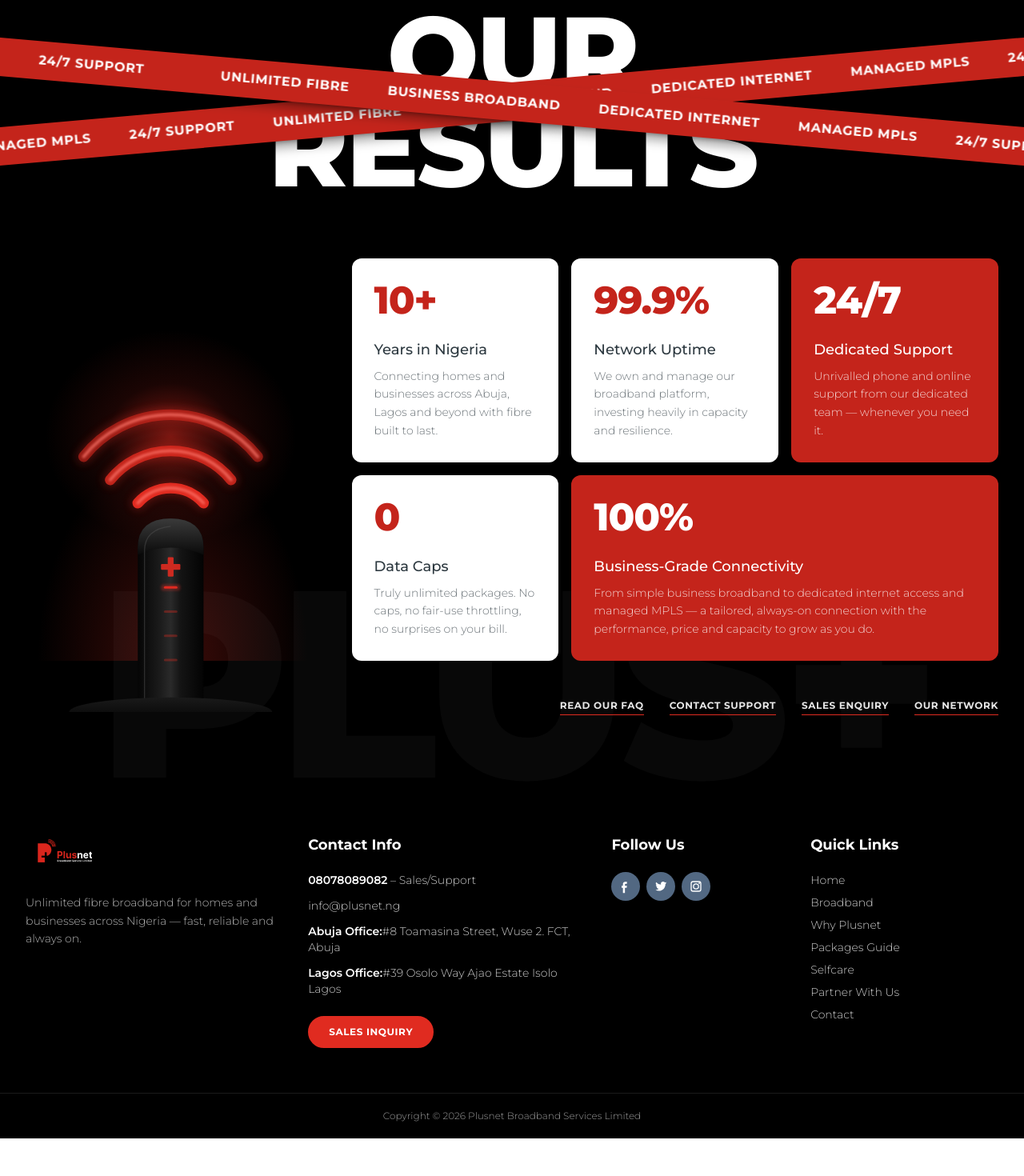
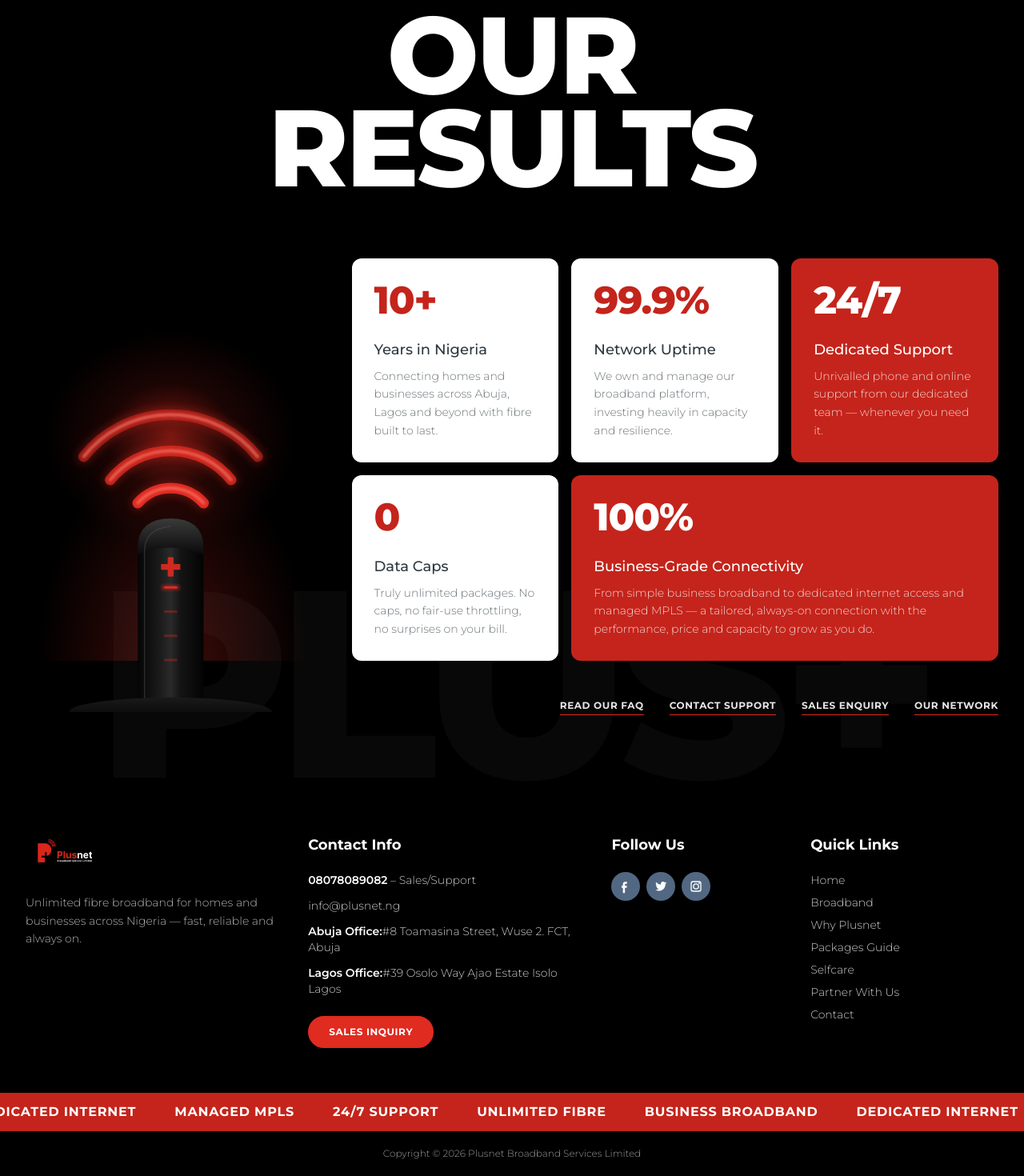
Before and after one commit to Anelsonmousse/plusnet-redesign, a Next.js app: page / in a window 1280 px wide. Shown: the part 1826-3296 px from the top of the page at 80% size. Before the commit the page ends 3249 px from the top, so only its background shows below. Built offline with nearby package versions, Linux system fonts and the light colour scheme.

Commit message:
Move marquee ribbon from home Results to the footer

```diff
--- a/components/Footer.tsx
+++ b/components/Footer.tsx
@@ -1,7 +1,16 @@
 import Image from "next/image";
 import Link from "next/link";
 import { site } from "@/lib/site";
+import Ribbon from "./Ribbon";
 import SocialIcons from "./SocialIcons";
+
+const ribbonTags = [
+  "Unlimited Fibre",
+  "Business Broadband",
+  "Dedicated Internet",
+  "Managed MPLS",
+  "24/7 Support",
+];
 
 const quickLinks = [
   { label: "Home", href: "/" },
@@ -80,7 +89,8 @@
           </ul>
         </div>
       </div>
-      <div className="border-t border-white/10">
+      <Ribbon tags={ribbonTags} fixed />
+      <div>
         <div className="container-site py-5 text-center text-xs font-light text-white/60">
           Copyright © {new Date().getFullYear()} {site.name}
         </div>
--- a/components/Results.tsx
+++ b/components/Results.tsx
@@ -1,14 +1,5 @@
 import Link from "next/link";
 import HeroFigure from "./HeroFigure";
-import Ribbon from "./Ribbon";
-
-const ribbonTags = [
-  "Unlimited Fibre",
-  "Business Broadband",
-  "Dedicated Internet",
-  "Managed MPLS",
-  "24/7 Support",
-];
 
 const stats = [
   {
@@ -59,15 +50,13 @@
         PLUS+
       </div>
 
-      {/* Headline + ribbons */}
+      {/* Headline */}
       <div className="relative">
         <h2 className="relative z-10 text-center text-[16vw] font-black uppercase leading-[0.85] tracking-tight sm:text-[12vw] lg:text-[8.5rem]">
           Our
           <br />
           Results
         </h2>
-        <Ribbon tags={ribbonTags} className="top-1/2 z-20 -translate-y-1/2 -rotate-[5deg]" />
-        <Ribbon tags={ribbonTags} reverse className="top-1/2 z-20 -translate-y-1/2 rotate-[5deg]" />
       </div>
 
       {/* Figure + stat cards */}
--- a/components/Ribbon.tsx
+++ b/components/Ribbon.tsx
@@ -1,17 +1,23 @@
 export default function Ribbon({
   tags,
   reverse = false,
+  fixed = false,
   className = "",
 }: {
   tags: string[];
   reverse?: boolean;
+  fixed?: boolean; // render in normal flow, full width, no rotation
   className?: string;
 }) {
   const row = [...tags, ...tags, ...tags];
   return (
     <div
       aria-hidden
-      className={`absolute left-1/2 w-[140vw] -translate-x-1/2 overflow-hidden bg-brand-dark py-3 text-white shadow-lg shadow-black/40 ${className}`}
+      className={`overflow-hidden bg-brand-dark py-3 text-white ${
+        fixed
+          ? "w-full"
+          : "absolute left-1/2 w-[140vw] -translate-x-1/2 shadow-lg shadow-black/40"
+      } ${className}`}
     >
       <div
         className={`flex w-max animate-marquee gap-12 whitespace-nowrap ${
```
